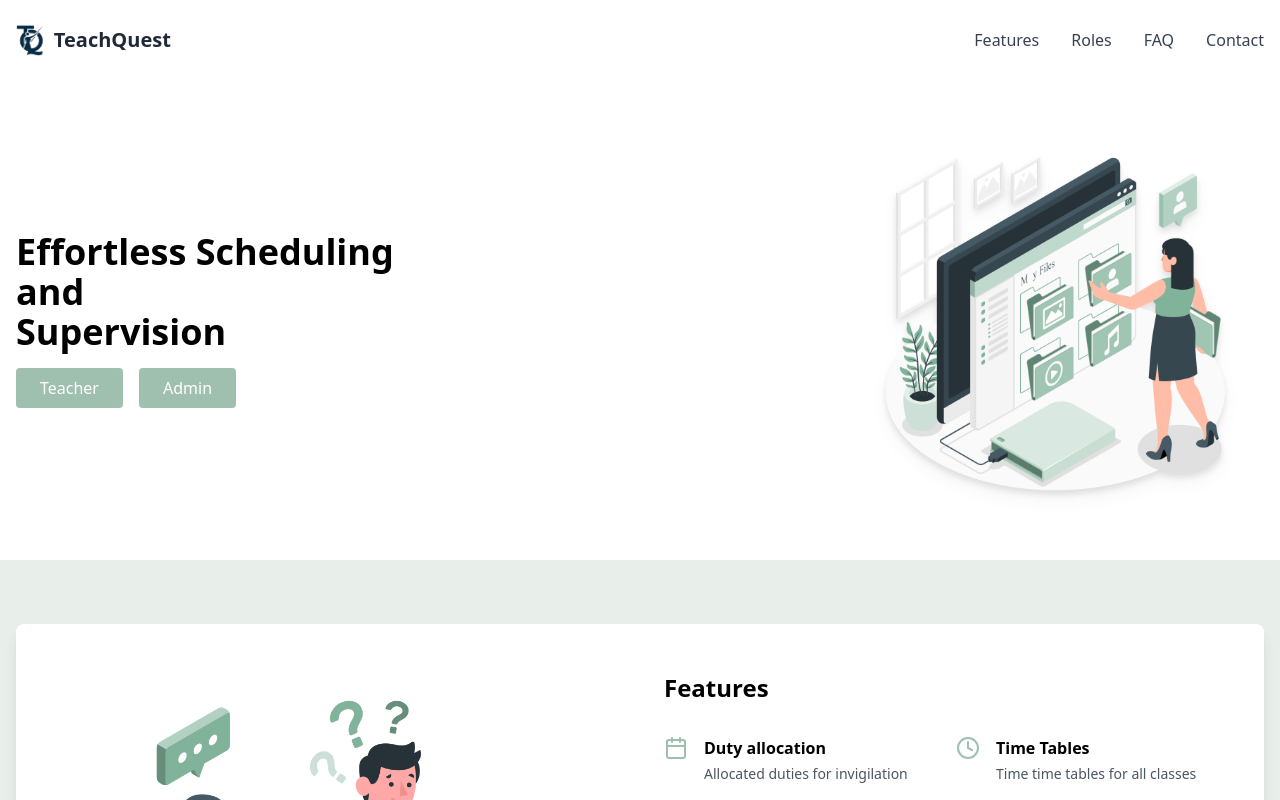
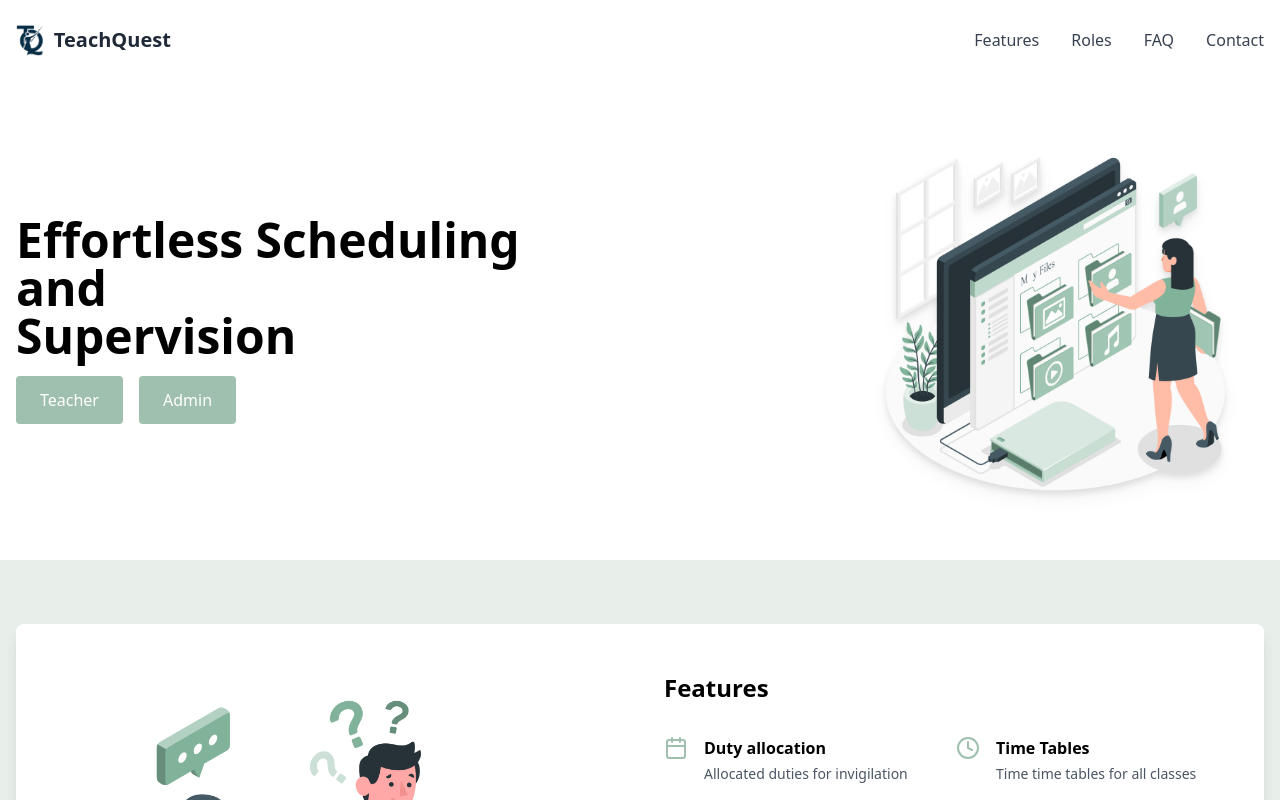
Before and after one commit to NachiketPatil26/TeachQuest, a React (Vite) app in the folder client/frontend/: page / in a window 1280 px wide. Shown: the top 800 px of the page. Built offline with nearby package versions, Linux system fonts and the light colour scheme; no server answers.

Commit message:
Hero section fix

```diff
--- a/client/frontend/src/components/LandingPage.tsx
+++ b/client/frontend/src/components/LandingPage.tsx
@@ -186,7 +186,7 @@ export default function LandingPage() {
       {/* Hero Section */}
       <section className="container mx-auto px-4 py-16 flex items-center justify-between animate-on-scroll">
         <div className="max-w-lg">
-          <h1 className="text-4xl font-bold mb-4">
+          <h1 className="text-5xl font-bold mb-4">
             Effortless Scheduling
             <br />
             and
@@ -196,13 +196,13 @@ export default function LandingPage() {
           <div className="space-x-4">
             <button
               onClick={() => navigate('/teacher/login')}
-              className="bg-[#9FC0AE] text-white px-6 py-2 rounded hover:bg-[#8BAF9A] transition-colors"
+              className="bg-[#9FC0AE] text-white px-6 py-3 rounded hover:bg-[#8BAF9A] transition-colors"
             >
               Teacher
             </button>
             <button
               onClick={() => navigate('/admin/login')}
-              className="bg-[#9FC0AE] text-white px-6 py-2 rounded hover:bg-[#8BAF9A] transition-colors"
+              className="bg-[#9FC0AE] text-white px-6 py-3 rounded hover:bg-[#8BAF9A] transition-colors"
             >
               Admin
             </button>
```
Also changed, not shown: 1 other file (tests, documents, lock files or other folders).
